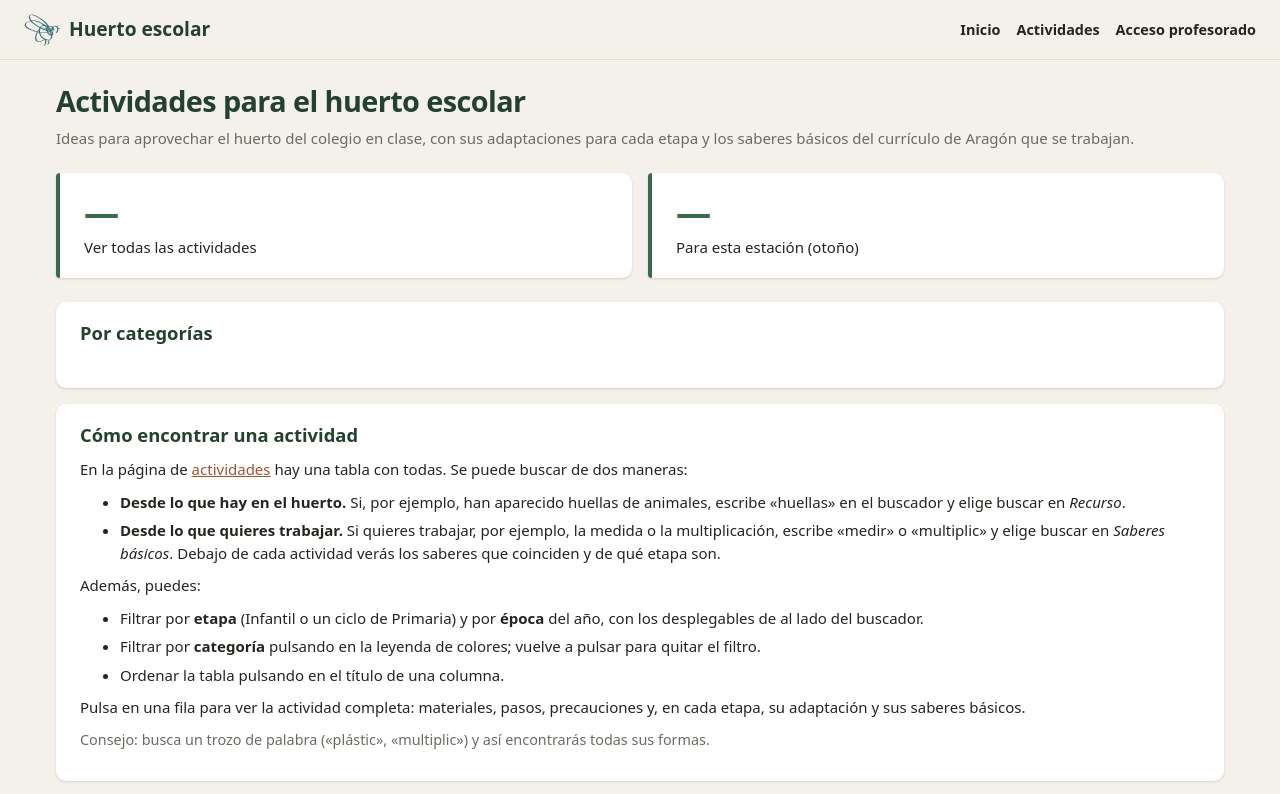
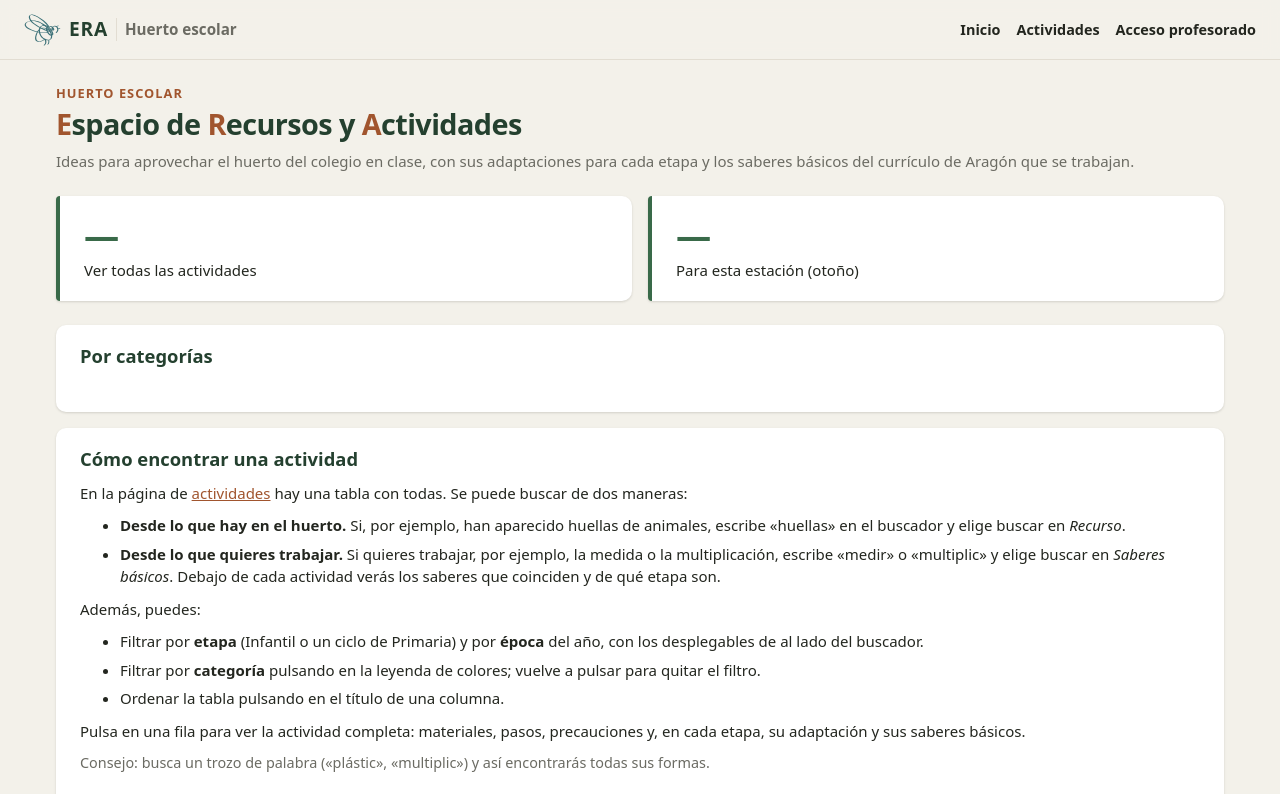
Before and after one commit to labelluco/hortescolar, a plain HTML site: page index.html in a window 1280 px wide. Shown: the top 794 px of the page. Drawn offline with Linux system fonts and the light colour scheme.

Commit message:
La web se llama ERA (Espacio de Recursos y Actividades), con «Huerto escolar» de subtítulo
Co-Authored-By: Claude Opus 5.5 <noreply@anthropic.com>

```diff
--- a/css/estilos.css
+++ b/css/estilos.css
@@ -94,6 +94,17 @@ h2 { font-size: 1.15rem; font-weight: 700; margin: 0 0 0.75rem; }
 }
 
 .barra-titulo img { height: 32px; width: auto; }
+
+/* Nombre de la web (ERA) y, al lado, «Huerto escolar» más pequeño */
+.barra-nombre { letter-spacing: 0.04em; }
+
+.barra-lema {
+  padding-left: 8px;
+  border-left: 1px solid var(--color-borde);
+  font-size: 0.95rem;
+  font-weight: 600;
+  color: var(--color-texto-secundario);
+}
 
 .barra-enlaces {
   display: flex;
@@ -640,6 +651,18 @@ th[aria-sort="descending"] .orden-flecha::after { content: "↓"; opacity: 1; }
 
 /* ---------- Página de inicio ---------- */
 
+/* «Huerto escolar» encima del título, y las iniciales de ERA en ocre */
+.antetitulo {
+  margin: 0 0 4px;
+  font-size: 0.8rem;
+  font-weight: 700;
+  letter-spacing: 0.08em;
+  text-transform: uppercase;
+  color: var(--color-acento);
+}
+
+.inicial { color: var(--color-acento); }
+
 .accesos {
   display: grid;
   grid-template-columns: repeat(auto-fit, minmax(220px, 1fr));
--- a/index.html
+++ b/index.html
@@ -4,7 +4,7 @@
   <meta charset="utf-8">
   <meta name="viewport" content="width=device-width, initial-scale=1">
   <meta name="robots" content="noindex, nofollow">
-  <title>Huerto escolar</title>
+  <title>ERA · Huerto escolar</title>
   <link rel="icon" href="img/abella.svg" type="image/svg+xml">
   <link rel="stylesheet" href="css/estilos.css">
   <script src="js/registrarServiceWorker.js" defer></script>
@@ -17,12 +17,13 @@
 </head>
 <body>
   <header class="barra">
-    <a class="barra-titulo" href="index.html"><img src="img/abella.svg" alt="" width="32" height="32">Huerto escolar</a>
+    <a class="barra-titulo" href="index.html"><img src="img/abella.svg" alt="" width="32" height="32"><span class="barra-nombre" title="Espacio de Recursos y Actividades">ERA</span><span class="barra-lema">Huerto escolar</span></a>
     <nav class="barra-enlaces" id="barraEnlaces"></nav>
   </header>
 
   <main class="contenido">
-    <h1>Actividades para el huerto escolar</h1>
+    <p class="antetitulo">Huerto escolar</p>
+    <h1><span class="inicial">E</span>spacio de <span class="inicial">R</span>ecursos y <span class="inicial">A</span>ctividades</h1>
     <p class="subtitulo">Ideas para aprovechar el huerto del colegio en clase, con sus adaptaciones para cada etapa y los saberes básicos del currículo de Aragón que se trabajan.</p>
 
     <section class="accesos" aria-label="Accesos rápidos">
@@ -73,7 +74,7 @@
       <img src="img/abelluco.svg" alt="L'Abelluco" width="80" height="30">
     </a>
     <p>
-      Un proyecto de <a href="https://labelluco.github.io/abelluco/">L'Abelluco</a>, libre para usar, adaptar y compartir.<br>
+      ERA es un proyecto de <a href="https://labelluco.github.io/abelluco/">L'Abelluco</a>, libre para usar, adaptar y compartir.<br>
       Actividades: <a href="https://creativecommons.org/licenses/by-sa/4.0/deed.es" rel="license">CC BY-SA 4.0</a> ·
       Código: <a href="https://github.com/labelluco/hortescolar">AGPL-3.0</a>
     </p>
--- a/js/interfaz/actividad.js
+++ b/js/interfaz/actividad.js
@@ -36,7 +36,7 @@ function seccion(titulo, contenido) {
 }
 
 function pintar(actividad) {
-  document.title = `${actividad.titulo} · Huerto escolar`;
+  document.title = `${actividad.titulo} · ERA`;
 
   // Las imágenes se cargan después, cada una cuando llega (ver pintarImagenes)
   const imagenes = actividad.imagenes.map((imagen, posicion) => `
@@ -86,7 +86,7 @@ function htmlCita(actividad) {
   return `
     <p class="cita">
       Puedes usar, copiar y adaptar esta actividad. Si la compartes, cita su origen
-      («${escaparHtml(actividad.titulo)}», Huerto escolar de <a href="https://labelluco.github.io/abelluco/">L'Abelluco</a>,
+      («${escaparHtml(actividad.titulo)}», ERA · Huerto escolar, de <a href="https://labelluco.github.io/abelluco/">L'Abelluco</a>,
       ${escaparHtml(location.href)}) y comparte tu versión con la misma licencia,
       <a href="https://creativecommons.org/licenses/by-sa/4.0/deed.es" rel="license">CC BY-SA 4.0</a>.
     </p>`;
```
Also changed, not shown: acceso.html (+3 -3 lines), actividad.html (+3 -3 lines), actividades.html (+3 -3 lines), editar.html (+3 -3 lines), importar.html (+3 -3 lines), 5 other files.
